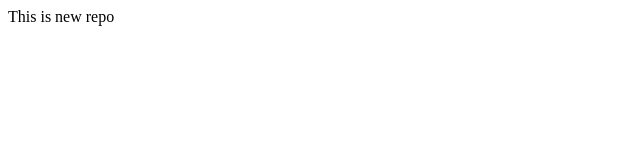
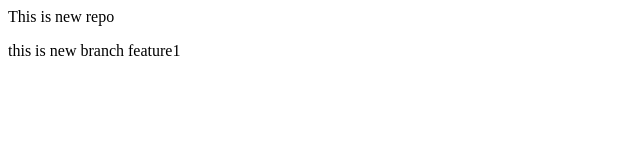
Before and after one commit to jemssthrestha/localrepo, a plain HTML site: page index.html in a window 1280 px wide. Shown: the whole page, without its empty margins (0-640 px from the left). Drawn offline with Linux system fonts and the light colour scheme.

Commit message:
adding new branch

```diff
--- a/index.html
+++ b/index.html
@@ -1 +1,2 @@
 <p>This is new repo</p>
+<p>this is new branch feature1</p>
```
